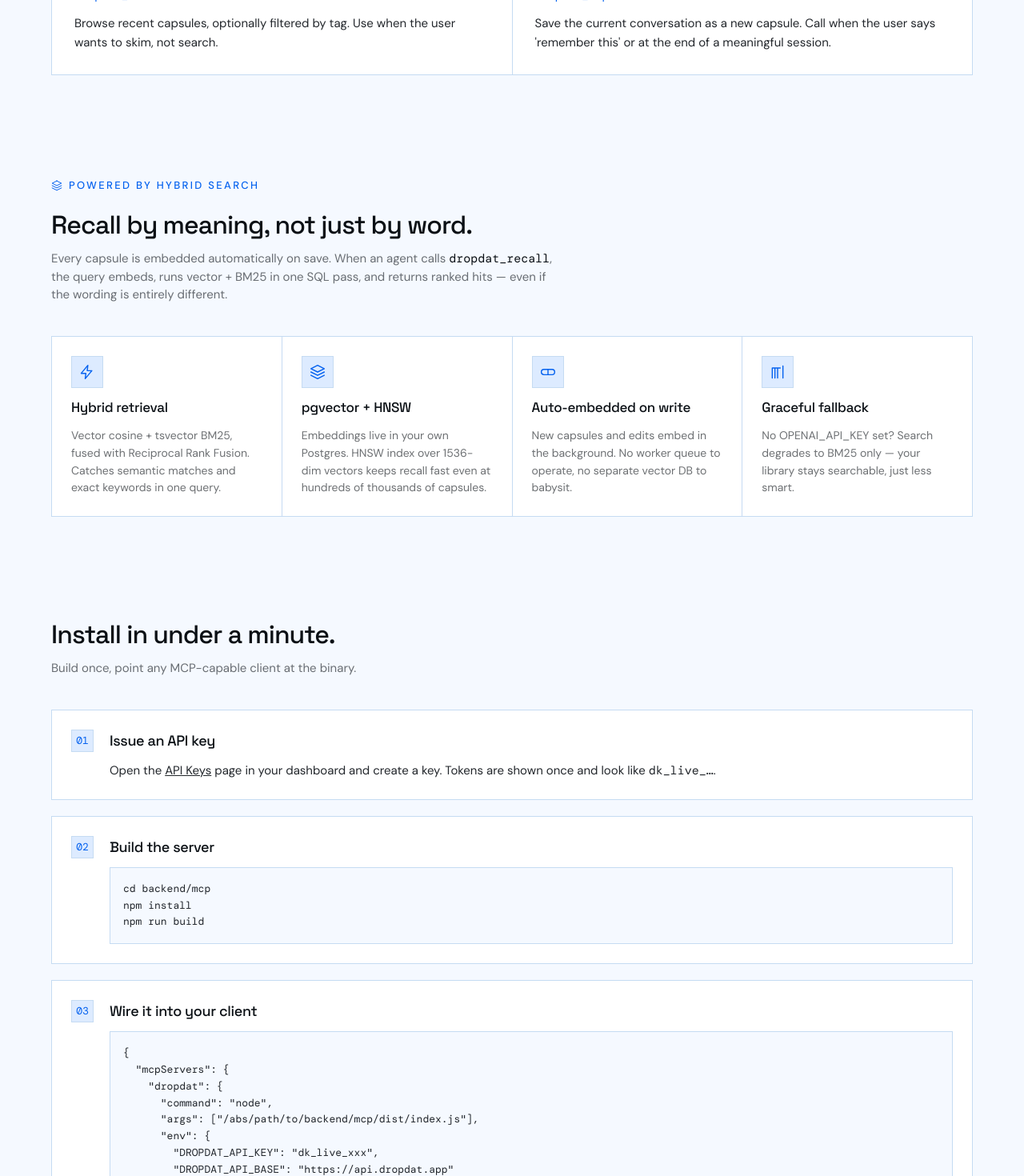
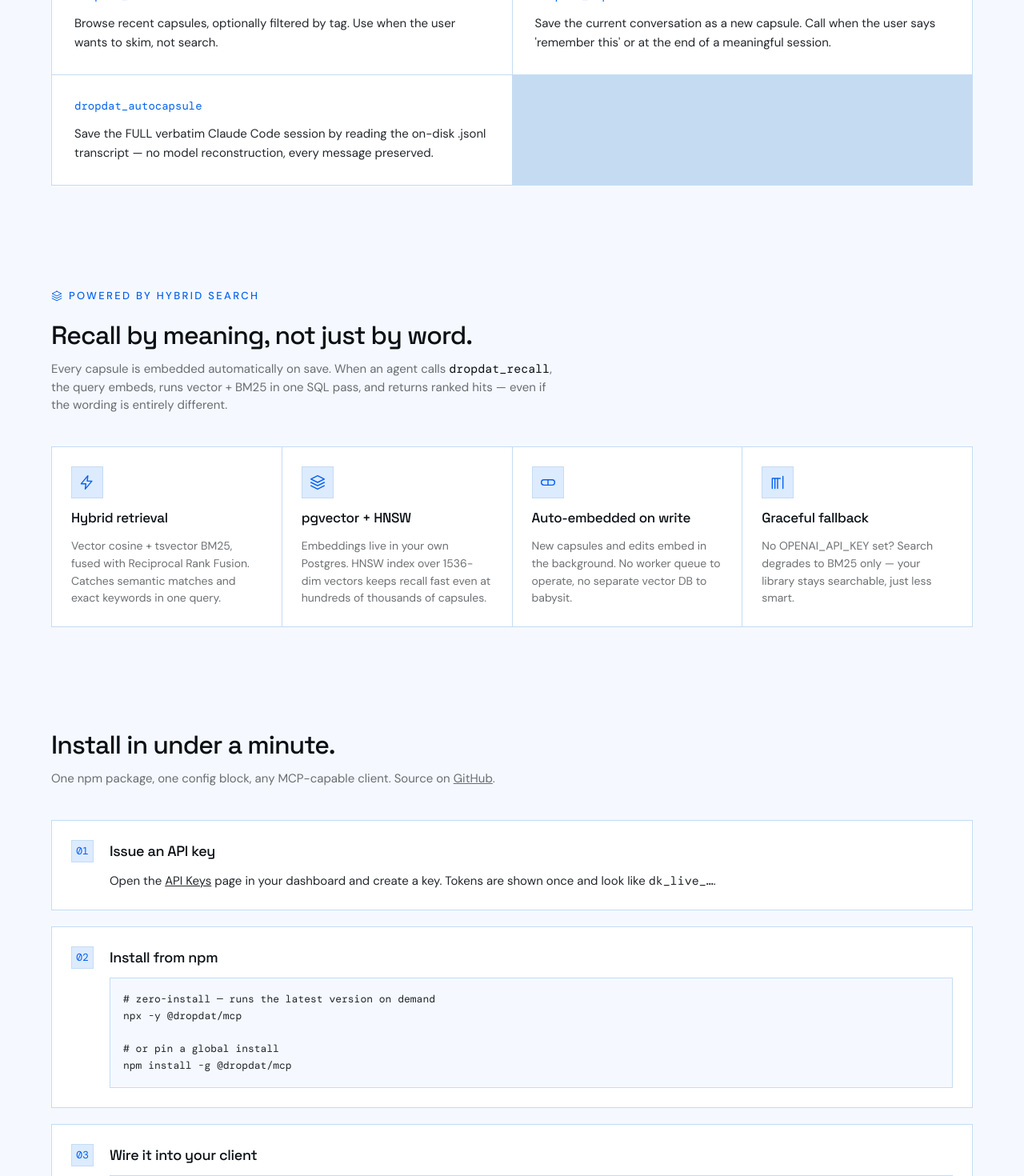
Before and after one commit to dropdat/capsule, a Next.js app in the folder web/: page /mcp in a window 1280 px wide. Shown: the part 940-2410 px from the top of the page at 80% size. Built offline with nearby package versions, Linux system fonts and the light colour scheme; no server answers.

Commit message:
docs(mcp page): switch install to npx @dropdat/mcp, add dropdat_autocapsule, link GitHub repo

```diff
--- a/web/src/app/mcp/page.tsx
+++ b/web/src/app/mcp/page.tsx
@@ -1,4 +1,3 @@
-import Link from "next/link";
 import { Nav } from "@/components/Nav";
 import { Footer } from "@/components/Footer";
 import {
@@ -36,6 +35,11 @@ const tools = [
     name: "dropdat_capsule",
     body:
       "Save the current conversation as a new capsule. Call when the user says 'remember this' or at the end of a meaningful session.",
+  },
+  {
+    name: "dropdat_autocapsule",
+    body:
+      "Save the FULL verbatim Claude Code session by reading the on-disk .jsonl transcript — no model reconstruction, every message preserved.",
   },
 ];
 
@@ -117,7 +121,7 @@ export default function McpPage() {
         <section className="w-full max-w-[1200px] px-5 sm:px-6 py-12 sm:py-16">
           <div className="mb-10">
             <h2 className="font-heading text-[32px] max-md:text-[24px] font-medium tracking-[-0.03em] leading-[120%]">
-              Four tools. One library.
+              Five tools. One library.
             </h2>
             <p className="mt-3 text-[15px] text-muted-foreground max-w-[640px]">
               The MCP server exposes exactly the surface an agent needs — and
@@ -182,7 +186,17 @@ export default function McpPage() {
               Install in under a minute.
             </h2>
             <p className="mt-3 text-[15px] text-muted-foreground max-w-[640px]">
-              Build once, point any MCP-capable client at the binary.
+              One npm package, one config block, any MCP-capable client.
+              Source on{" "}
+              <a
+                href="https://github.com/dropdat/mcp"
+                className="underline"
+                target="_blank"
+                rel="noreferrer"
+              >
+                GitHub
+              </a>
+              .
             </p>
           </div>
 
@@ -203,12 +217,14 @@ export default function McpPage() {
             />
             <Step
               n={2}
-              title="Build the server"
+              title="Install from npm"
               body={
                 <pre className="font-mono text-[13px] leading-[1.6] bg-background border border-border p-4 overflow-x-auto">
-{`cd backend/mcp
-npm install
-npm run build`}
+{`# zero-install — runs the latest version on demand
+npx -y @dropdat/mcp
+
+# or pin a global install
+npm install -g @dropdat/mcp`}
                 </pre>
               }
             />
@@ -220,8 +236,8 @@ npm run build`}
 {`{
   "mcpServers": {
     "dropdat": {
-      "command": "node",
-      "args": ["/abs/path/to/backend/mcp/dist/index.js"],
+      "command": "npx",
+      "args": ["-y", "@dropdat/mcp"],
       "env": {
         "DROPDAT_API_KEY": "dk_live_xxx",
         "DROPDAT_API_BASE": "https://api.dropdat.app"
@@ -293,19 +309,19 @@ npm run build`}
                 Semantic recall ships on every tier.
               </p>
               <div className="flex flex-wrap items-center justify-center gap-3 pt-2">
-                <Link
-                  href="/sign-up"
+                <a
+                  href="https://capsule.dropdat.app/sign-up"
                   className="inline-flex items-center gap-2 bg-white text-foreground border border-white/20 px-5 py-2.5 text-[15px] font-medium hover:opacity-95 transition-opacity"
                 >
                   Create an account
-                </Link>
-                <Link
-                  href="/api-keys"
+                </a>
+                <a
+                  href="https://capsule.dropdat.app/api-keys"
                   className="inline-flex items-center gap-2 bg-transparent text-white border border-white/40 px-5 py-2.5 text-[15px] font-medium hover:bg-white/10 transition-colors"
                 >
                   Get an API key
                   <ArrowRightIcon className="w-4 h-4" />
-                </Link>
+                </a>
               </div>
             </div>
           </div>
```
